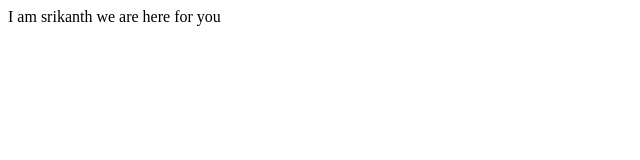
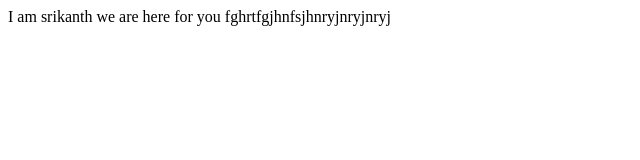
Before and after one commit to gudimetla-srikanth/check, a plain HTML site: page index.html in a window 1280 px wide. Shown: the whole page, without its empty margins (0-640 px from the left). Drawn offline with Linux system fonts and the light colour scheme.

Commit message:
Update index.html

```diff
--- a/index.html
+++ b/index.html
@@ -6,6 +6,6 @@
     <title>Document</title>
 </head>
 <body>
-   I am srikanth we are here for you
+   I am srikanth we are here for you fghrtfgjhnfsjhnryjnryjnryj
 </body>
 </html>
```
